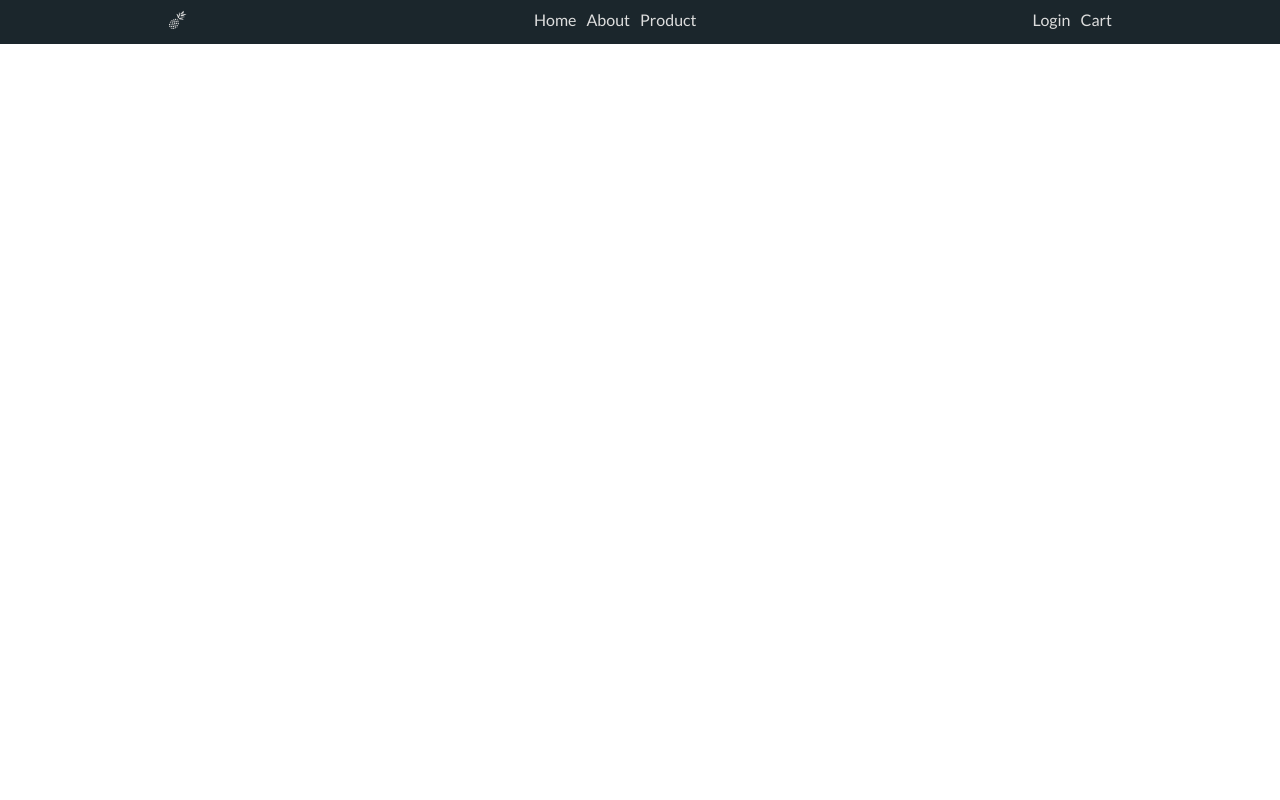
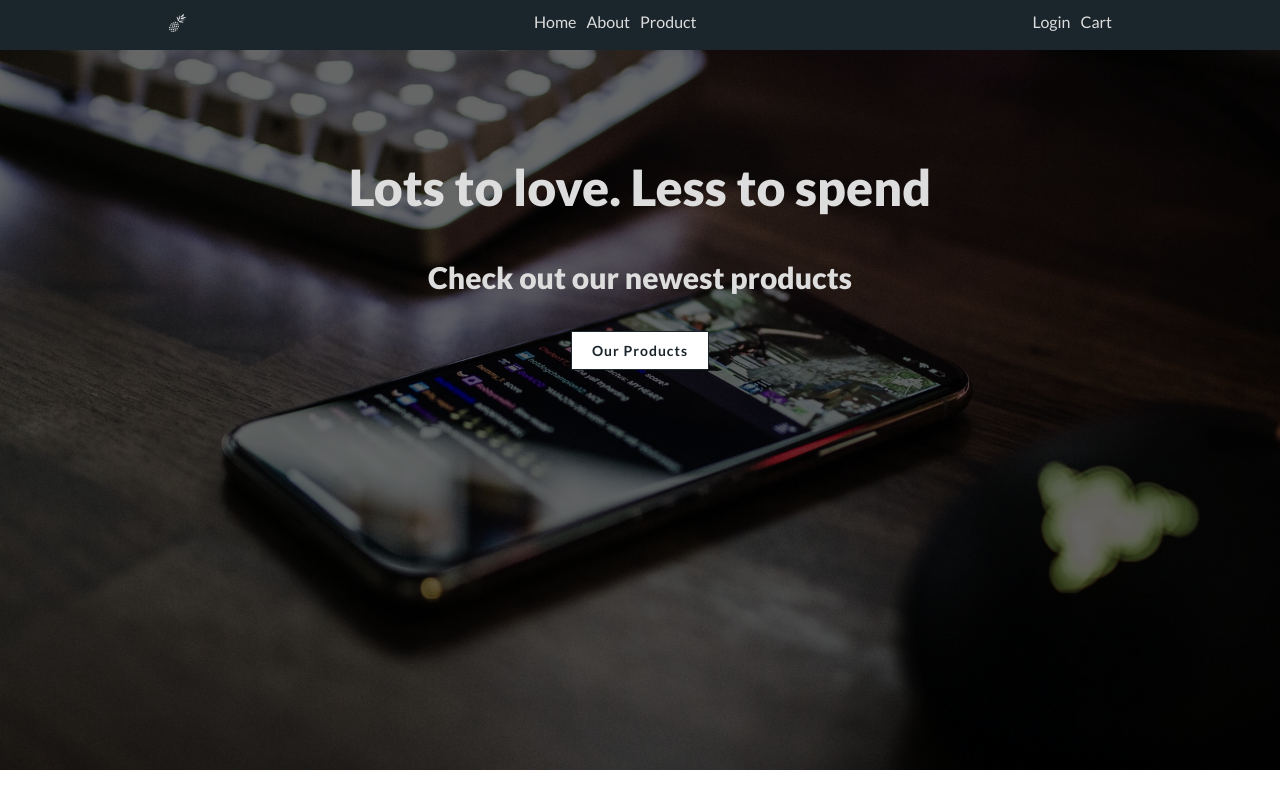
Before and after one commit to HexiangLiu/react-redux-ecommerce, a React (Create React App) app: page / in a window 1280 px wide. Built offline with nearby package versions, Linux system fonts and the light colour scheme.

Commit message:
about page and hero component complete

```diff
--- a/src/App.scss
+++ b/src/App.scss
@@ -21,21 +21,40 @@ body {
   box-sizing: border-box;
   font-size: 1.4rem;
   font-family: 'Lato', sans-serif;
+  line-height: 1.5;
 }
 
 section {
   margin-top: 5rem;
 }
 
+.section-error {
+  display: flex;
+  flex-direction: column;
+  align-items: center;
+  justify-content: center;
+  padding: 10rem;
+}
+
+.section-about {
+  margin: 0 auto;
+  width: 80%;
+  padding: 10rem;
+}
+
 .btn {
   text-transform: capitalize;
-  background-color: var(--dark);
-  color: var(--grey-1);
   padding: 1rem 2rem;
   text-decoration: none;
   transition: var(--trasition);
+  letter-spacing: 1px;
+  font-weight: 600;
+}
+
+.btn-primary {
+  background-color: var(--dark);
+  color: var(--grey-1);
   outline: 1px solid var(--grey);
-  letter-spacing: 1px;
 
   &:hover {
     background-color: var(--grey-2);
@@ -43,3 +62,29 @@ section {
     color: var(--dark);
   }
 }
+
+.btn-secondary {
+  background-color: #fff;
+  color: var(--dark);
+  outline: 1px solid var(--dark);
+
+  &:hover {
+    background-color: var(--dark);
+    color: var(--grey-1);
+    outline: 1px solid var(--grey);
+  }
+}
+
+.heading--1 {
+  text-align: center;
+  font-size: 5rem;
+  margin-bottom: 3rem;
+  font-weight: 900;
+}
+
+.heading--3 {
+  text-align: center;
+  font-size: 3rem;
+  margin-bottom: 4rem;
+  font-weight: 900;
+}
--- /dev/null
+++ b/src/components/Hero.js
@@ -0,0 +1,16 @@
+import React from 'react';
+import './Hero.scss';
+
+const Hero = ({ children }) => {
+  return (
+    <div className="hero">
+      <div className="banner">
+        <h1 className="heading--1">Lots to love. Less to spend</h1>
+        <h3 className="heading--3">Check out our newest products</h3>
+        {children}
+      </div>
+    </div>
+  );
+};
+
+export default Hero;
--- /dev/null
+++ b/src/components/Hero.scss
@@ -0,0 +1,16 @@
+.hero {
+  height: 90vh;
+  background-image: linear-gradient(rgba(0, 0, 0, 0.6), rgba(0, 0, 0, 0.6)),
+    url(../assets/hero.jpg);
+  background-position: center;
+  background-size: cover;
+  display: flex;
+  justify-content: center;
+  align-items: flex-start;
+}
+
+.banner {
+  margin-top: 10rem;
+  color: var(--grey-1);
+  text-align: center;
+}
--- a/src/pages/About.js
+++ b/src/pages/About.js
@@ -1,7 +1,26 @@
 import React from 'react';
 
 const About = () => {
-  return <div>About</div>;
+  return (
+    <section className="section-about">
+      <h1 className="heading--1">About Us</h1>
+      <p>
+        Lorem ipsum dolor sit amet consectetur adipisicing elit. Consectetur
+        optio laboriosam libero, voluptate, adipisci consequatur expedita quia
+        voluptas, omnis soluta porro consequuntur doloremque quos. Provident
+        molestias dolor maiores obcaecati, pariatur corporis ad harum libero
+        quis cupiditate dignissimos consequatur quia voluptates ut repudiandae
+        iure officia quasi sit nisi quo, aliquid voluptatem! Quibusdam
+        repudiandae ullam alias voluptatem praesentium corporis ducimus. Quia
+        architecto natus placeat quas recusandae et velit suscipit illo, modi
+        amet laborum necessitatibus commodi maiores neque blanditiis?
+        Perferendis, facere voluptas, suscipit voluptatibus quisquam nam nemo
+        amet asperiores consequatur, corporis blanditiis aspernatur. Cum
+        perferendis sapiente eius asperiores quis excepturi esse veniam
+        consequatur.s
+      </p>
+    </section>
+  );
 };
 
 export default About;
--- a/src/pages/Error.js
+++ b/src/pages/Error.js
@@ -1,19 +1,15 @@
 import React from 'react';
 import { Link } from 'react-router-dom';
 
-import './Error.scss';
-
 const Error = () => {
   return (
-    <section>
-      <div className="error">
-        <h1 className="error__heading">
-          The page you're looking for can't be found.
-        </h1>
-        <Link to="/" className="btn btn-primary">
-          back to home
-        </Link>
-      </div>
+    <section className="section-error">
+      <h1 className="heading--1">
+        The page you're looking for can't be found.
+      </h1>
+      <Link to="/" className="btn btn-primary">
+        back to home
+      </Link>
     </section>
   );
 };
--- a/src/pages/Error.scss
+++ /dev/null
@@ -1,14 +0,0 @@
-.error {
-  display: flex;
-  flex-direction: column;
-  align-items: center;
-  justify-content: center;
-  text-align: center;
-  padding: 10rem;
-
-  &__heading {
-    font-size: 4rem;
-    margin-bottom: 3rem;
-    font-weight: 900;
-  }
-}
--- a/src/pages/Home.js
+++ b/src/pages/Home.js
@@ -1,7 +1,18 @@
 import React from 'react';
+import { Link } from 'react-router-dom';
+
+import Hero from '../components/Hero';
 
 const Home = () => {
-  return <div>Home</div>;
+  return (
+    <section>
+      <Hero>
+        <Link to="/products" className="btn btn-secondary">
+          our products
+        </Link>
+      </Hero>
+    </section>
+  );
 };
 
 export default Home;
```
Also changed, not shown: src/assets/hero.jpg (added).
